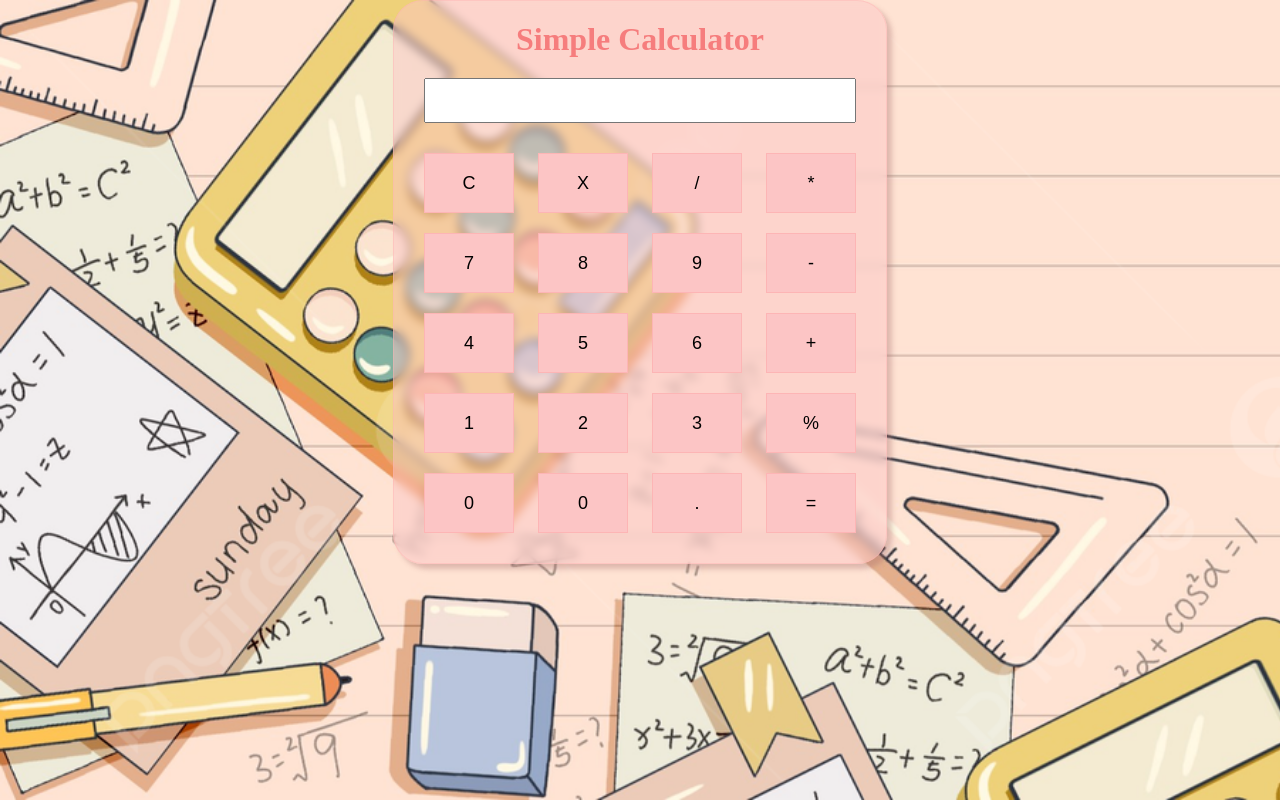
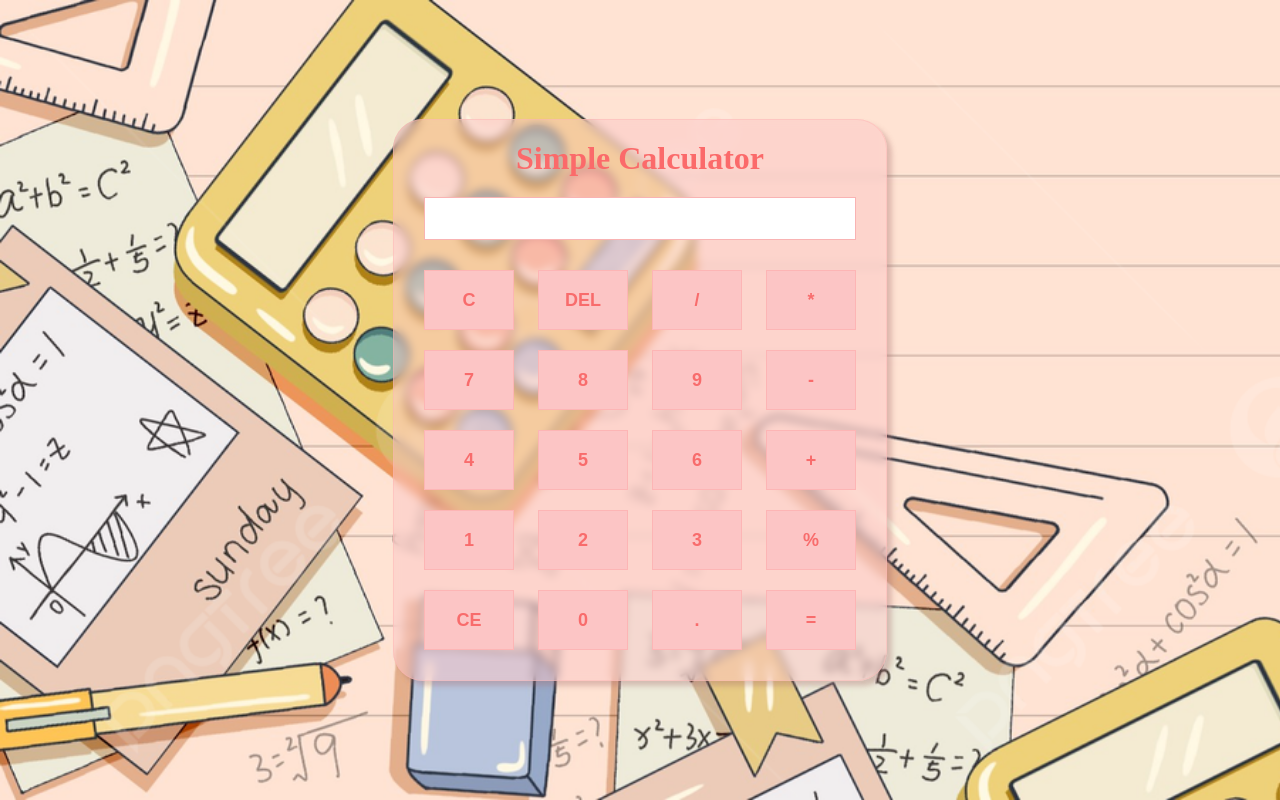
Before and after one commit to Satheesh-Baabu/Codsoft, a plain HTML site: page Simple_Calculator/index.html in a window 1280 px wide. Drawn offline with Linux system fonts and the light colour scheme.

Commit message:
Added CE button and more

```diff
--- a/Simple_Calculator/index.html
+++ b/Simple_Calculator/index.html
@@ -9,11 +9,11 @@
 <body>
     <div class="calculator">
         <h1>Simple Calculator</h1>
-        <input type="text" id="input">
+        <input type="text" id="input" onkeypress="keyboardkey(event)">
 
         <div id="button">
             <button class="btn" onclick="dclear()">C</button>
-            <button class="btn" onclick="sclear()">X</button>
+            <button class="btn" onclick="sclear()">DEL</button>
             <button class="btn" onclick="displaybox('/')">/</button>
             <button class="btn" onclick="displaybox('*')">*</button>
         </div>
@@ -36,7 +36,7 @@
             <button class="btn" onclick="displaybox('%')">%</button>
         </div>
         <div id="button">
-            <button class="btn" onclick="displaybox(0)">0</button>
+            <button class="btn" onclick="dclear()">CE</button>
             <button class="btn" onclick="displaybox(0)">0   </button>
             <button class="btn" onclick="displaybox('.')">.</button>
             <button class="btn" onclick="equalto()">=</button>
@@ -65,7 +65,17 @@
         var input=document.getElementById('input').value;
         var res=eval(input);
         document.getElementById('input').value=res;
-
+    }
+    function keyboardkey(event)
+    {
+        if(event.keyCode==13)
+        {
+            equalto();
+        }
+        if(event.keyCode==8)
+        {
+            sclear();
+        }
     }
 </script>
 </html>
--- a/Simple_Calculator/styles.css
+++ b/Simple_Calculator/styles.css
@@ -8,14 +8,15 @@ body
     height: 100vh;
     display: flex;
     justify-content: center;
+    align-items: center;
     background-image: url(image4.jpg);
     background-repeat: no-repeat;
     background-size: cover;
-    /* align-content: center; */
+
 }
 h1
 {
-    color: rgb(246, 125, 125);
+    color: rgb(251, 106, 106);
     text-align: center;
 }
 .calculator
@@ -28,7 +29,6 @@ h1
     display: flex;
     flex-wrap: wrap;
     flex-direction: column;
-    /* align-items: center; */
     justify-content: center;
     background-color: rgba(252, 197, 197, 0.5);
     -webkit-backdrop-filter: blur(5px);
@@ -40,6 +40,10 @@ h1
     padding: 10px;
     margin: 20px 10px 20px 10px;
     font-size: large;
+    font-weight: bold;
+    color: rgb(248, 108, 108) ;
+    border: 1px solid rgba(240, 65, 65, 0.4);
+    font-family: Arial, Helvetica, sans-serif;
 }
 .btn
 {
@@ -49,6 +53,9 @@ h1
     background-color: rgba(252, 197, 197, 255);
     border: 1px solid rgb(253, 181, 181);
     font-size: large;
+    font-weight: bold;
+    font-family: Arial, Helvetica, sans-serif;
+    color: rgb(248, 108, 108);
 }
 .btn:hover
 {
```
Also changed, not shown: Simple_Calculator/image 2.jpg (deleted), Simple_Calculator/image 3.jpg (deleted), Simple_Calculator/image.jpg (deleted), Simple_Calculator/image1.avif (deleted).
